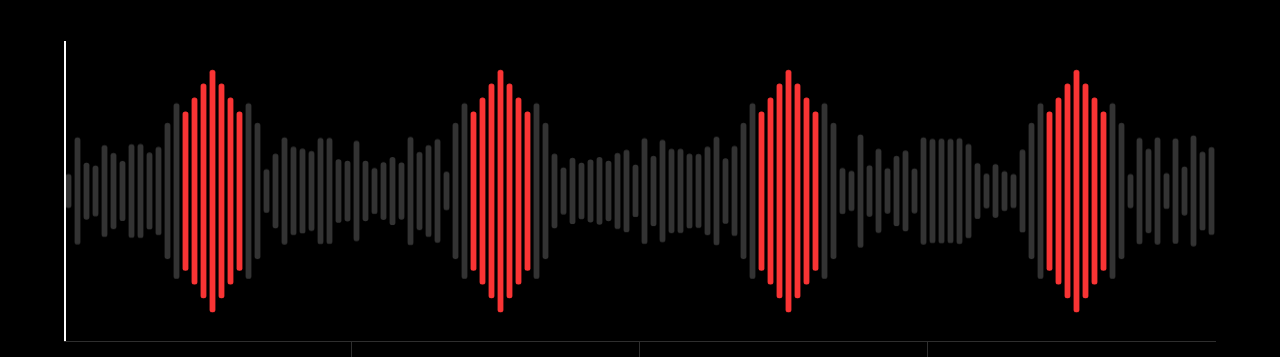
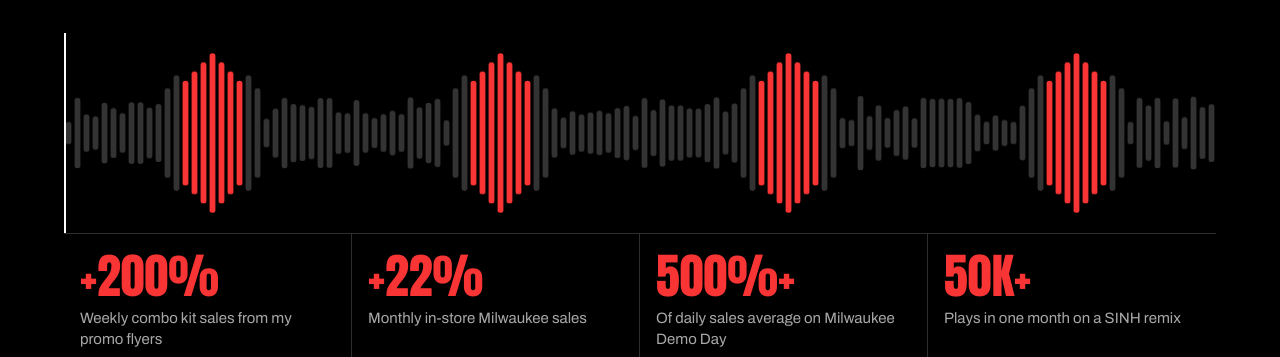
Before and after one commit to prahladsinha/prahladsinha.github.io, a plain HTML site: page index.html in a window 1280 px wide. Shown: the part 588-945 px from the top of the page. Drawn offline with Linux system fonts and the light colour scheme.

Commit message:
Smaller waveform, single playhead pass
Co-Authored-By: Claude Opus 5.5 <noreply@anthropic.com>
Claude-Session: https://claude.ai/code/session_01EYSmnzHij6LtAFgqLWdDgt

```diff
--- a/index.html
+++ b/index.html
@@ -51,7 +51,7 @@ nav .wrap{display:flex;align-items:center;justify-content:space-between;gap:16px
 .btn.solid{background:var(--red);color:var(--bg)}
 .btn:hover,.btn:focus-visible{background:var(--ink);border-color:var(--ink);color:var(--bg)}
 :focus-visible{outline:3px solid var(--ink);outline-offset:3px}
-.wave{position:relative;height:clamp(180px,24vw,300px);margin-top:44px}
+.wave{position:relative;height:clamp(120px,16vw,200px);margin-top:36px}
 .wave svg{position:absolute;inset:0;width:100%;height:100%}
 #wave .b{transform-box:fill-box;transform-origin:center;animation:kick calc(60s / 130) cubic-bezier(.15,.85,.35,1) infinite}
 #wave .hot{animation-name:kickhot}
@@ -358,7 +358,7 @@ footer{padding:24px max(5vw,16px);color:var(--mute);font-size:14px;display:flex;
       const h = a * (H - 8) * (hot ? 0.93 : 1);
       bars += `<rect class="b${hot ? ' hot' : ''}" x="${(i * bw + bw * 0.18).toFixed(1)}" y="${(mid - h / 2).toFixed(1)}" width="${(bw * 0.64).toFixed(1)}" height="${h.toFixed(1)}" rx="${(bw * 0.3).toFixed(1)}" fill="${hot ? 'var(--red)' : 'var(--rose)'}" fill-opacity="${hot ? 1 : 0.45}"/>`;
     }
-    s.innerHTML = bars + `<rect class="play" x="0" y="0" width="2" height="${H}" fill="var(--ink)"><animate attributeName="x" from="0" to="${W}" dur="${(16*60/130).toFixed(3)}s" repeatCount="indefinite"/></rect>`;
+    s.innerHTML = bars + `<rect class="play" x="0" y="0" width="2" height="${H}" fill="var(--ink)"><animate attributeName="x" from="0" to="${W + 4}" dur="${(16*60/130).toFixed(3)}s" repeatCount="1" fill="freeze"/></rect>`;
   };
   const ro = new ResizeObserver(draw);
   ro.observe(s);
```
